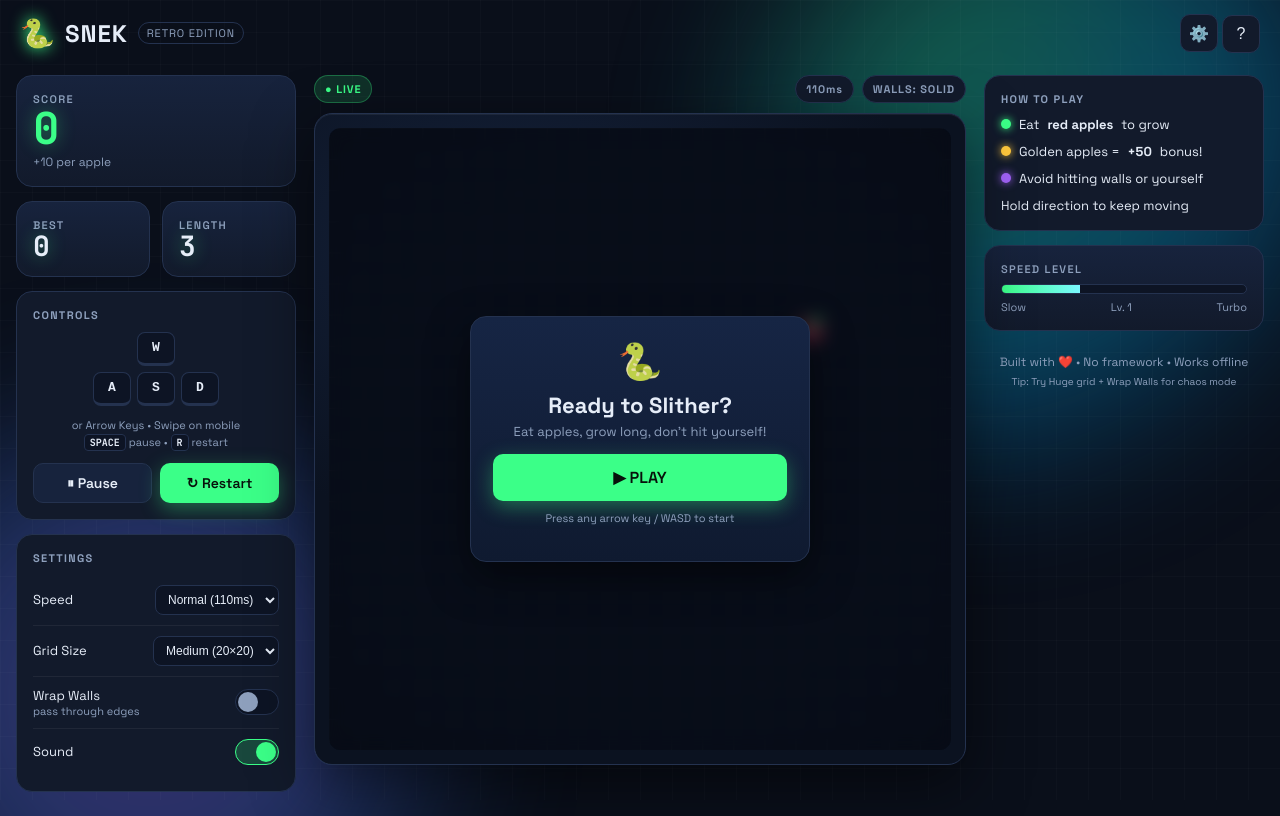
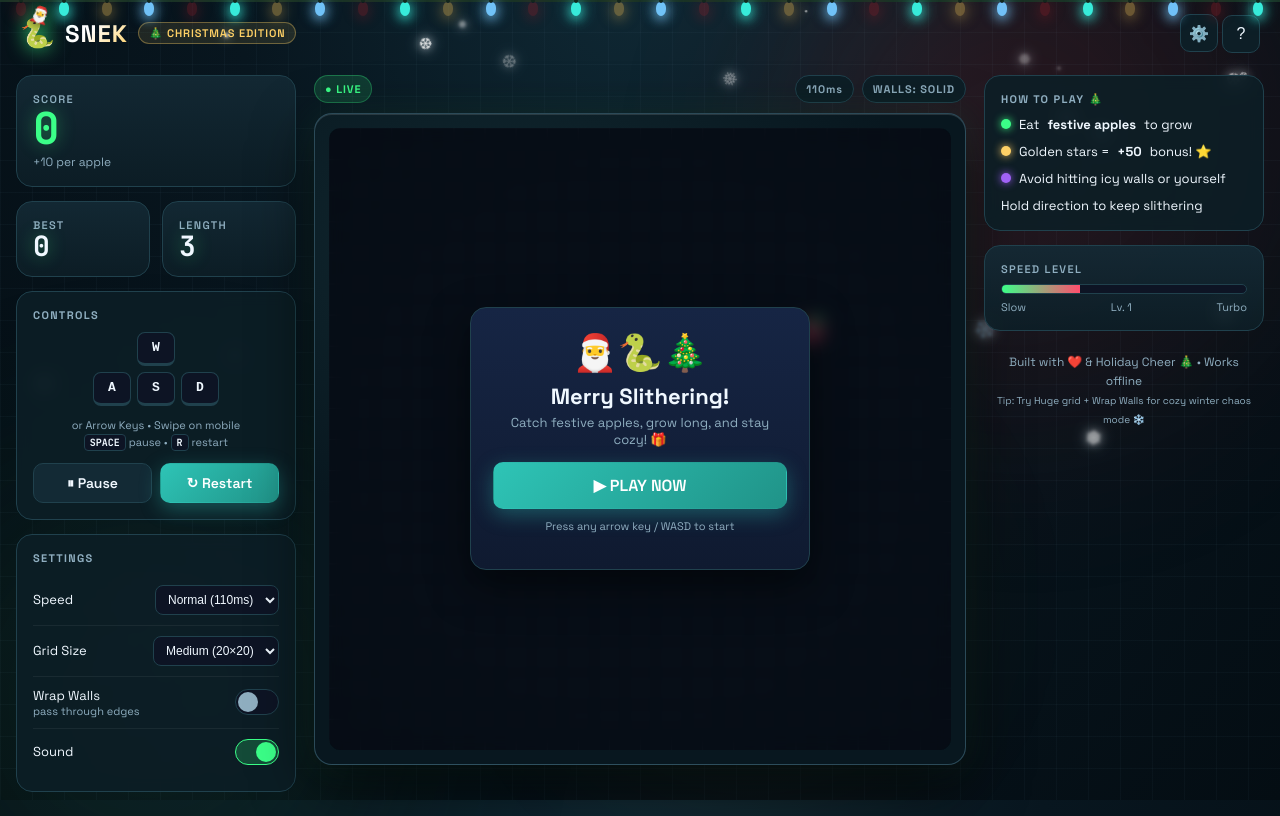
Before and after one commit to gemini960114/snek-game, a plain HTML site: page index.html in a window 1280 px wide. Drawn offline with Linux system fonts and the light colour scheme.

Commit message:
feat: add Christmas holiday theme and festive winter atmosphere

```diff
--- a/index.html
+++ b/index.html
@@ -3,21 +3,28 @@
 <head>
 <meta charset="UTF-8"/>
 <meta name="viewport" content="width=device-width, initial-scale=1.0, maximum-scale=1.0, user-scalable=no"/>
-<title>Snek — Snake Game</title>
+<title>Snek — Christmas Edition 🎄</title>
 <link rel="preconnect" href="https://fonts.googleapis.com">
 <link href="https://fonts.googleapis.com/css2?family=Space+Grotesk:wght@400;500;600;700&family=JetBrains+Mono:wght@700&display=swap" rel="stylesheet">
 <link rel="stylesheet" href="style.css"/>
 </head>
 <body>
+<ul class="christmas-lights" aria-hidden="true">
+  <li></li><li></li><li></li><li></li><li></li><li></li><li></li><li></li><li></li><li></li>
+  <li></li><li></li><li></li><li></li><li></li><li></li><li></li><li></li><li></li><li></li>
+  <li></li><li></li><li></li><li></li><li></li><li></li><li></li><li></li><li></li><li></li>
+</ul>
+<div class="snow-container" aria-hidden="true"></div>
 <div class="bg-blob blob-1"></div>
 <div class="bg-blob blob-2"></div>
+<div class="bg-blob blob-3"></div>
 <div class="bg-grid"></div>
 
 <header class="topbar">
   <div class="logo">
-    <span class="logo-icon">🐍</span>
+    <span class="logo-icon">🐍<span class="santa-hat">🎅</span></span>
     <span class="logo-text">SNEK</span>
-    <span class="logo-sub">RETRO EDITION</span>
+    <span class="logo-sub">🎄 CHRISTMAS EDITION</span>
   </div>
   <div class="topbar-actions">
     <button id="btnSettings" class="icon-btn" aria-label="Settings">⚙️</button>
@@ -106,10 +113,10 @@
       <!-- Overlays -->
       <div id="overlayStart" class="overlay show">
         <div class="overlay-card">
-          <div class="overlay-icon">🐍</div>
-          <h1>Ready to Slither?</h1>
-          <p>Eat apples, grow long, don't hit yourself!</p>
-          <button id="btnPlay" class="btn btn-primary btn-lg">▶ PLAY</button>
+          <div class="overlay-icon">🎅🐍🎄</div>
+          <h1>Merry Slithering!</h1>
+          <p>Catch festive apples, grow long, and stay cozy! 🎁</p>
+          <button id="btnPlay" class="btn btn-primary btn-lg">▶ PLAY NOW</button>
           <p class="overlay-hint">Press any arrow key / WASD to start</p>
         </div>
       </div>
@@ -156,12 +163,12 @@
   <!-- Right Panel -->
   <section class="panel right-panel">
     <div class="leader-card">
-      <div class="leader-title">HOW TO PLAY</div>
+      <div class="leader-title">HOW TO PLAY 🎄</div>
       <ul class="leader-list">
-        <li><span class="dot green"></span>Eat <strong>red apples</strong> to grow</li>
-        <li><span class="dot gold"></span>Golden apples = <strong>+50</strong> bonus!</li>
-        <li><span class="dot purple"></span>Avoid hitting walls or yourself</li>
-        <li>Hold direction to keep moving</li>
+        <li><span class="dot green"></span>Eat <strong>festive apples</strong> to grow</li>
+        <li><span class="dot gold"></span>Golden stars = <strong>+50</strong> bonus! ⭐</li>
+        <li><span class="dot purple"></span>Avoid hitting icy walls or yourself</li>
+        <li>Hold direction to keep slithering</li>
       </ul>
     </div>
     <div class="stat-card">
@@ -172,8 +179,8 @@
       <div class="level-labels"><span>Slow</span><span id="levelText">Lv. 1</span><span>Turbo</span></div>
     </div>
     <footer class="footer">
-      Built with ❤️ • No framework • Works offline<br>
-      <small>Tip: Try Huge grid + Wrap Walls for chaos mode</small>
+      Built with ❤️ & Holiday Cheer 🎄 • Works offline<br>
+      <small>Tip: Try Huge grid + Wrap Walls for cozy winter chaos mode ❄️</small>
     </footer>
   </section>
 </main>
--- a/script.js
+++ b/script.js
@@ -218,8 +218,8 @@
         // clear
         ctx.clearRect(0, 0, W, H);
 
-        // subtle grid
-        ctx.strokeStyle = "rgba(255,255,255,0.05)";
+        // subtle icy grid
+        ctx.strokeStyle = "rgba(180, 225, 255, 0.07)";
         ctx.lineWidth = 1;
         for (let i = 0; i <= GRID; i++) {
             const p = Math.round(i * cell) + 0.5;
@@ -448,7 +448,31 @@
         p.style.display = p.style.display === "none" ? "" : "none";
     });
 
+    // Christmas falling snowflakes generator
+    function initSnow() {
+        const snowContainer = document.querySelector(".snow-container");
+        if (!snowContainer) return;
+        const count = 42;
+        const flakeChars = ["❄", "❅", "❆", "•", "·", "❄️"];
+        for (let i = 0; i < count; i++) {
+            const flake = document.createElement("span");
+            flake.className = "snowflake";
+            flake.textContent = flakeChars[Math.floor(Math.random() * flakeChars.length)];
+            flake.style.left = (Math.random() * 98 + 1).toFixed(2) + "vw";
+            const duration = (Math.random() * 6 + 6).toFixed(1);
+            flake.style.animationDuration = duration + "s";
+            flake.style.animationDelay = (Math.random() * 7).toFixed(1) + "s";
+            flake.style.fontSize = (Math.random() * 12 + 10).toFixed(0) + "px";
+            flake.style.opacity = (Math.random() * 0.65 + 0.35).toFixed(2);
+            if (Math.random() > 0.65) {
+                flake.style.filter = "blur(1.5px)";
+            }
+            snowContainer.appendChild(flake);
+        }
+    }
+
     // Init
+    initSnow();
     bestEl.textContent = best;
     resetGame();
     gameState = "idle";
--- a/style.css
+++ b/style.css
@@ -1,15 +1,17 @@
 :root {
-    --bg: #0a0f1a;
-    --panel: #121a2b;
-    --panel2: #17233d;
-    --border: #24324f;
+    --bg: #07131a;
+    --panel: #0d1e26;
+    --panel2: #132a35;
+    --border: #20414d;
     --accent: #3bff88;
-    --accent2: #7af8ff;
-    --danger: #ff4d6d;
-    --gold: #ffc83d;
-    --text: #e6edf8;
-    --muted: #8ea0bd;
+    --accent2: #ff4d6d;
+    --danger: #ff3344;
+    --gold: #ffd166;
+    --text: #f0f8ff;
+    --muted: #8faec0;
     --radius: 16px;
+    --xmas-red: #d90429;
+    --xmas-green: #2d6a4f;
 }
 
 * {
@@ -24,18 +26,145 @@ body {
 
 body {
     font-family: 'Space Grotesk', system-ui, sans-serif;
-    background: var(--bg);
+    background: radial-gradient(ellipse at 50% -10%, #102a36 0%, #08161f 45%, #040d13 100%);
+    background-attachment: fixed;
     color: var(--text);
     overflow-x: hidden;
     position: relative;
+    min-height: 100vh;
+}
+
+/* Christmas String Lights */
+.christmas-lights {
+    position: fixed;
+    top: 0;
+    left: 0;
+    right: 0;
+    height: 28px;
+    margin: 0;
+    padding: 0;
+    display: flex;
+    justify-content: space-around;
+    pointer-events: none;
+    z-index: 100;
+    list-style: none;
+    border-top: 2px solid #1a3326;
+}
+
+.christmas-lights li {
+    position: relative;
+    top: 0;
+    width: 10px;
+    height: 14px;
+    border-radius: 50% 50% 60% 60%;
+    margin: 0 4px;
+    list-style: none;
+    animation-duration: 2s;
+    animation-iteration-count: infinite;
+    animation-timing-function: ease-in-out;
+}
+
+.christmas-lights li::before {
+    content: "";
+    position: absolute;
+    top: -3px;
+    left: 3px;
+    width: 4px;
+    height: 4px;
+    background: #0f2219;
+    border-radius: 2px;
+}
+
+.christmas-lights li:nth-child(4n+1) {
+    background: #ff3344;
+    box-shadow: 0 3px 12px #ff3344, 0 0 18px rgba(255, 51, 68, 0.7);
+    animation-name: lightTwinkle1;
+}
+
+.christmas-lights li:nth-child(4n+2) {
+    background: #2ec4b6;
+    box-shadow: 0 3px 12px #2ec4b6, 0 0 18px rgba(46, 196, 182, 0.7);
+    animation-name: lightTwinkle2;
+}
+
+.christmas-lights li:nth-child(4n+3) {
+    background: #ffd166;
+    box-shadow: 0 3px 12px #ffd166, 0 0 18px rgba(255, 209, 102, 0.7);
+    animation-name: lightTwinkle3;
+}
+
+.christmas-lights li:nth-child(4n) {
+    background: #60a5fa;
+    box-shadow: 0 3px 12px #60a5fa, 0 0 18px rgba(96, 165, 250, 0.7);
+    animation-name: lightTwinkle4;
+}
+
+@keyframes lightTwinkle1 {
+    0%, 100% { opacity: 1; filter: brightness(1.2); }
+    50% { opacity: 0.35; filter: brightness(0.6); }
+}
+
+@keyframes lightTwinkle2 {
+    0%, 100% { opacity: 0.35; filter: brightness(0.6); }
+    50% { opacity: 1; filter: brightness(1.2); }
+}
+
+@keyframes lightTwinkle3 {
+    0%, 100% { opacity: 0.9; filter: brightness(1.1); }
+    35% { opacity: 0.3; filter: brightness(0.5); }
+    75% { opacity: 1; filter: brightness(1.3); }
+}
+
+@keyframes lightTwinkle4 {
+    0%, 100% { opacity: 0.4; filter: brightness(0.7); }
+    60% { opacity: 1; filter: brightness(1.25); }
+}
+
+/* Falling Snowflakes */
+.snow-container {
+    position: fixed;
+    inset: 0;
+    pointer-events: none;
+    z-index: 0;
+    overflow: hidden;
+}
+
+.snowflake {
+    position: absolute;
+    top: -30px;
+    color: #ffffff;
+    user-select: none;
+    pointer-events: none;
+    animation-name: snowfall;
+    animation-timing-function: linear;
+    animation-iteration-count: infinite;
+    text-shadow: 0 0 8px rgba(255, 255, 255, 0.9), 0 0 16px rgba(186, 230, 253, 0.7);
+}
+
+@keyframes snowfall {
+    0% {
+        transform: translateY(-20px) translateX(0) rotate(0deg);
+    }
+    25% {
+        transform: translateY(28vh) translateX(14px) rotate(80deg);
+    }
+    50% {
+        transform: translateY(55vh) translateX(-12px) rotate(180deg);
+    }
+    75% {
+        transform: translateY(82vh) translateX(16px) rotate(270deg);
+    }
+    100% {
+        transform: translateY(105vh) translateX(-8px) rotate(360deg);
+    }
 }
 
 .bg-grid {
     position: fixed;
     inset: 0;
     background-image:
-        linear-gradient(rgba(255, 255, 255, 0.02) 1px, transparent 1px),
-        linear-gradient(90deg, rgba(255, 255, 255, 0.02) 1px, transparent 1px);
+        linear-gradient(rgba(180, 225, 255, 0.03) 1px, transparent 1px),
+        linear-gradient(90deg, rgba(180, 225, 255, 0.03) 1px, transparent 1px);
     background-size: 32px 32px;
     pointer-events: none;
     z-index: -1;
@@ -48,24 +177,34 @@ body {
     width: 600px;
     height: 600px;
     border-radius: 50%;
-    filter: blur(80px);
-    opacity: 0.35;
+    filter: blur(90px);
+    opacity: 0.4;
 }
 
 .blob-1 {
     top: -120px;
     right: -80px;
-    background: radial-gradient(circle at 30% 30%, #2af598, #009efd 60%, transparent 70%)
+    background: radial-gradient(circle at 40% 40%, rgba(220, 38, 38, 0.45), rgba(153, 27, 27, 0.2) 60%, transparent 75%);
 }
 
 .blob-2 {
     bottom: -200px;
     left: -150px;
-    background: radial-gradient(circle at 50% 50%, #a162f7, #3b82ff 60%, transparent 70%)
+    background: radial-gradient(circle at 50% 50%, rgba(45, 106, 79, 0.55), rgba(20, 83, 45, 0.25) 60%, transparent 75%);
+}
+
+.blob-3 {
+    top: 45%;
+    left: 40%;
+    width: 480px;
+    height: 480px;
+    background: radial-gradient(circle at 50% 50%, rgba(255, 209, 102, 0.2), rgba(245, 158, 11, 0.08) 55%, transparent 72%);
 }
 
 /* Topbar */
 .topbar {
+    position: relative;
+    z-index: 1;
     display: flex;
     justify-content: space-between;
     align-items: center;
@@ -77,27 +216,42 @@ body {
 .logo {
     display: flex;
     align-items: center;
-    gap: 10px
+    gap: 10px;
 }
 
 .logo-icon {
     font-size: 28px;
-    filter: drop-shadow(0 0 8px var(--accent))
+    position: relative;
+    filter: drop-shadow(0 0 10px rgba(59, 255, 136, 0.8));
+}
+
+.santa-hat {
+    position: absolute;
+    top: -11px;
+    left: 10px;
+    font-size: 16px;
+    transform: rotate(18deg);
+    filter: drop-shadow(0 2px 4px rgba(0, 0, 0, 0.5));
 }
 
 .logo-text {
     font-weight: 700;
     font-size: 24px;
-    letter-spacing: 0.04em
+    letter-spacing: 0.04em;
+    background: linear-gradient(135deg, #ffffff 40%, #ffd166 100%);
+    -webkit-background-clip: text;
+    -webkit-text-fill-color: transparent;
 }
 
 .logo-sub {
     font-size: 11px;
-    color: var(--muted);
-    border: 1px solid var(--border);
-    padding: 3px 8px;
+    color: #ffd166;
+    border: 1px solid rgba(255, 209, 102, 0.35);
+    background: rgba(255, 209, 102, 0.1);
+    padding: 3px 10px;
     border-radius: 999px;
-    letter-spacing: 0.08em
+    letter-spacing: 0.08em;
+    font-weight: 600;
 }
 
 .icon-btn {
@@ -151,10 +305,11 @@ body {
 }
 
 .stat-card {
-    background: linear-gradient(180deg, var(--panel2), var(--panel));
+    background: linear-gradient(180deg, rgba(20, 42, 53, 0.92), rgba(13, 30, 38, 0.92));
     border: 1px solid var(--border);
     border-radius: var(--radius);
     padding: 16px;
+    backdrop-filter: blur(8px);
 }
 
 .stat-label {
@@ -196,10 +351,11 @@ body {
 .controls-card,
 .settings-card,
 .leader-card {
-    background: var(--panel);
+    background: rgba(13, 30, 38, 0.9);
     border: 1px solid var(--border);
     border-radius: var(--radius);
     padding: 16px;
+    backdrop-filter: blur(8px);
 }
 
 .controls-title,
@@ -270,15 +426,16 @@ body {
 }
 
 .btn-primary {
-    background: var(--accent);
-    color: #07110b;
+    background: linear-gradient(135deg, #2ec4b6, #209388);
+    color: #ffffff;
     border-color: transparent;
-    box-shadow: 0 6px 20px rgba(59, 255, 136, 0.35)
+    box-shadow: 0 6px 20px rgba(46, 196, 182, 0.35);
 }
 
 .btn-primary:hover {
     transform: translateY(-1px);
-    filter: brightness(1.08)
+    filter: brightness(1.1);
+    box-shadow: 0 8px 24px rgba(46, 196, 182, 0.5);
 }
 
 .btn-ghost {
@@ -287,7 +444,7 @@ body {
 }
 
 .btn-ghost:hover {
-    background: #1e3158
+    background: #1a3847
 }
 
 .btn-lg {
@@ -402,11 +559,11 @@ body {
 
 .canvas-outer {
     position: relative;
-    background: radial-gradient(600px 400px at 30% 20%, #14213a, #0b1220 70%);
-    border: 1px solid var(--border);
+    background: radial-gradient(600px 400px at 30% 20%, #112830, #08171f 70%);
+    border: 1px solid rgba(135, 206, 235, 0.28);
     border-radius: 18px;
     padding: 14px;
-    box-shadow: 0 20px 60px rgba(0, 0, 0, 0.5), inset 0 1px 0 rgba(255, 255, 255, 0.06);
+    box-shadow: 0 20px 60px rgba(0, 0, 0, 0.65), 0 0 35px rgba(45, 106, 79, 0.25), inset 0 1px 0 rgba(255, 255, 255, 0.12);
     overflow: hidden;
 }
 
@@ -416,9 +573,9 @@ body {
     height: auto;
     aspect-ratio: 1/1;
     background:
-        linear-gradient(rgba(255, 255, 255, 0.03) 1px, transparent 1px),
-        linear-gradient(90deg, rgba(255, 255, 255, 0.03) 1px, transparent 1px),
-        #0a1222;
+        linear-gradient(rgba(175, 220, 255, 0.04) 1px, transparent 1px),
+        linear-gradient(90deg, rgba(175, 220, 255, 0.04) 1px, transparent 1px),
+        #07141b;
     background-size: calc(100% / 20) calc(100% / 20);
     border-radius: 12px;
     touch-action: none;
```
Also changed, not shown: 1 other file.
